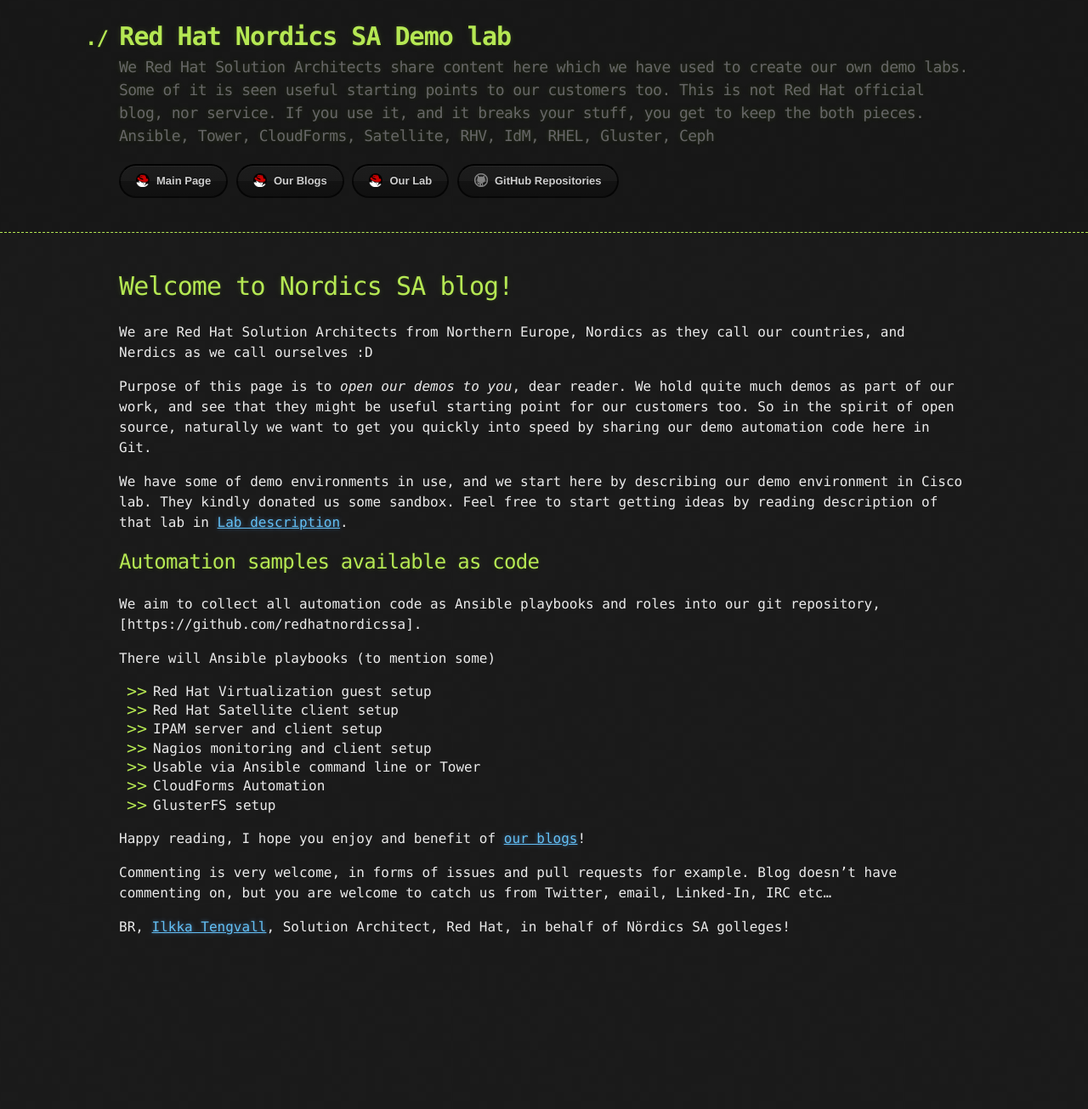
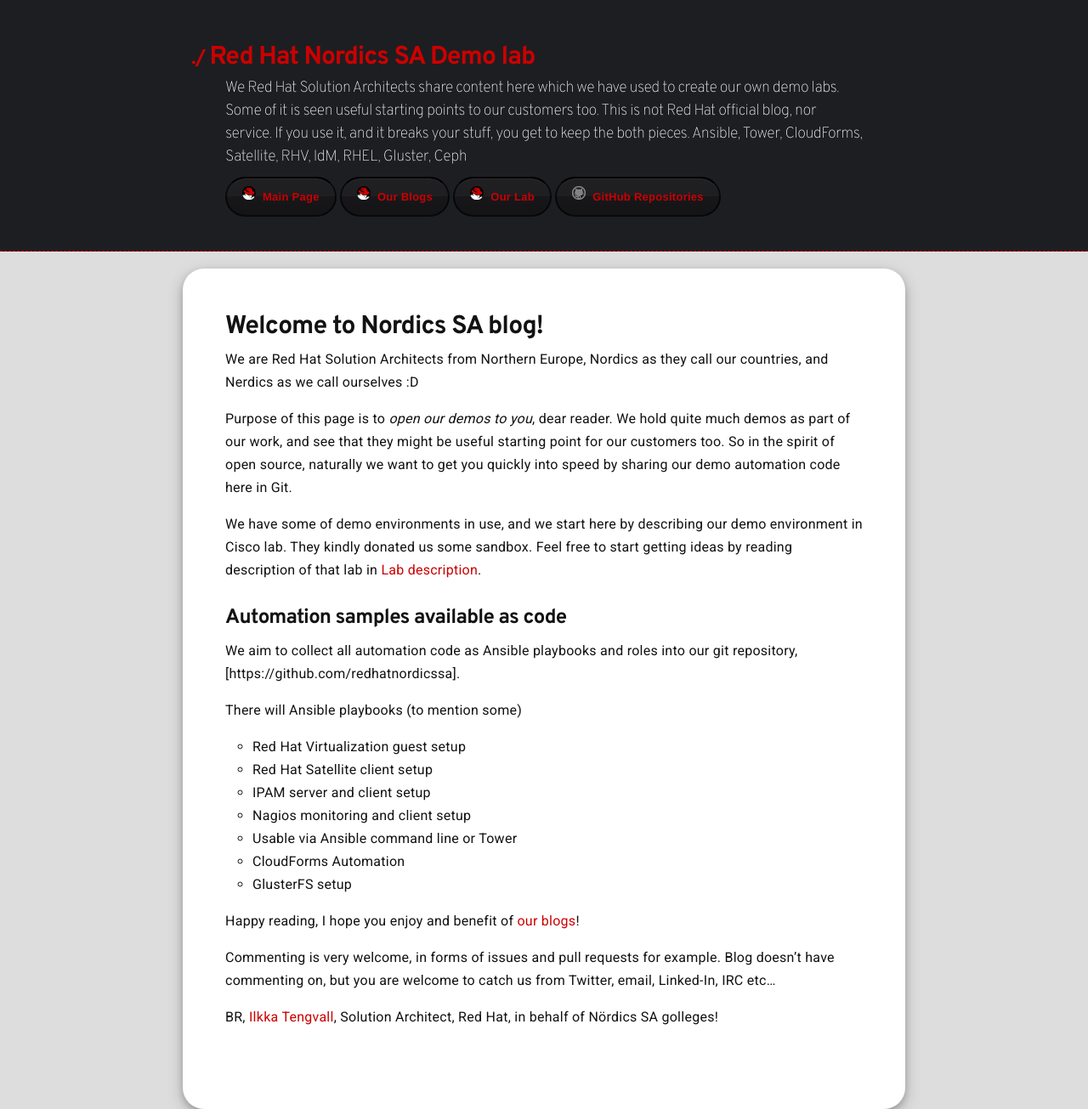
Before and after one commit to RedHatNordicsSA/RedHatNordicsSA.github.io, a Jekyll site: the page built from index.md, in a window 1280 px wide. Shown: the whole page at 85% size. Built offline with Jekyll 4.4.1, drawn with Linux system fonts in a browser that asks for light colours; our own code applies the rules of GitHub Pages for plain Markdown files; before the commit the page ends 1123 px from its top, so only the background shows below that.

Commit message:
Added custom scss styles to the hacker theme

```diff
--- a/_layouts/default.html
+++ b/_layouts/default.html
@@ -12,7 +12,7 @@
   <body>
 
     <header>
-      <div class="container">
+      <div class="container_header">
         <h1>{{ site.title | default: site.github.repository_name }}</h1>
         <h2>{{ site.description | default: site.github.project_tagline }}</h2>
 
--- a/assets/css/style.scss
+++ b/assets/css/style.scss
@@ -2,3 +2,243 @@
 ---
 
 @import 'jekyll-theme-hacker';
+@import url(https://fonts.googleapis.com/css?family=Inconsolata|Overpass:100,400,700|Roboto:400,700);
+
+body {
+  margin: 0;
+  padding: 0;
+  background: #dddddd;
+  color: #121212;
+  font-size: 16px;
+  line-height: 27px;
+  letter-spacing: 0.26px;
+  font-family: 'Roboto', sans-serif;
+}
+
+/*
+header
+*/
+
+header {
+  background: #1d1e22;
+  width: 100%;
+  border-bottom: 1px dashed #cc0000; //header;
+  margin: 0 0 20px 0;
+}
+
+.container_header {
+  width: 90%;
+  max-width: 750px;
+  margin: 0 auto;
+  background: #1d1e22;
+  padding: 25px 50px 0px 50px;
+}
+
+header h1 {
+  font-size: 30px;
+  line-height: 1.5;
+  margin: 0 0 0 -40px;
+  font-weight: bold;
+  font-family: 'Overpass', sans-serif;
+  color: #cc0000;
+  letter-spacing: -1px;
+  -webkit-font-smoothing: antialiased;
+  margin-top: 0px;
+  margin-bottom: 0px;
+  text-shadow: none;
+}
+
+header h1:before {
+  content: "./ ";
+  font-size: 24px;
+}
+
+header h2 {
+  margin-top: 0px;
+  margin-bottom: 0px;
+  font-size: 18px;
+  font-weight: 100;
+  font-family: 'Overpass', sans-serif;
+  color: #fff;
+  text-shadow: none;
+  padding-bottom: 10px;
+}
+
+/*
+body
+*/
+.container {
+  width: 90%;
+  max-width: 750px;
+  margin: 0 auto;
+  background: #fff;
+  padding: 25px 50px 75px 50px;
+  border-radius: 25px;
+  box-shadow: 0 4px 8px 0 rgba(0, 0, 0, 0.2), 0 6px 20px 0 rgba(0, 0, 0, 0.19);
+}
+
+hr {
+  height: 0;
+  border: 0;
+  border-bottom: 1px dashed #cc0000;
+  color: #cc0000;
+}
+
+h1, h2, h3, h4, h5, h6 {
+  font-weight: bold;
+  font-family: 'Overpass', sans-serif;
+  color: #121212;
+  letter-spacing: -0.03em;
+  margin-top: 30px;
+  margin-bottom: -5px;
+  text-shadow: none;
+}
+
+/*
+Code
+*/
+pre, code {
+  font-family: 'Inconsolata', monospace;
+  background-color: #2b2b2b;
+  color: #fff;
+  line-height: 1.5;
+  font-size: 18;
+  -webkit-border-radius: 5px;
+  -moz-border-radius: 5px;
+  border-radius: 5px;
+}
+
+pre {
+  padding: 10px;
+  -webkit-box-shadow: inset 0 1px 10px rgba(0,0,0,0.3), 0 1px 0 rgba(255,255,255,0.1), 0 -1px 0 rgba(0,0,0,0.5);
+  -moz-box-shadow: inset 0 1px 10px rgba(0,0,0,0.3), 0 1px 0 rgba(255,255,255,0.1), 0 -1px 0 rgba(0,0,0,0.5);
+  box-shadow: inset 0 1px 10px rgba(0,0,0,0.3), 0 1px 0 rgba(255,255,255,0.1), 0 -1px 0 rgba(0,0,0,0.5);
+  overflow: auto;
+}
+
+code {
+  padding: 3px;
+  margin: 0 3px;
+  -webkit-box-shadow: inset 0 1px 10px rgba(0,0,0,0.3), 0 1px 0 rgba(255,255,255,0.1), 0 -1px 0 rgba(0,0,0,0.5);
+  -moz-box-shadow: inset 0 1px 10px rgba(0,0,0,0.3), 0 1px 0 rgba(255,255,255,0.1), 0 -1px 0 rgba(0,0,0,0.5);
+  box-shadow: inset 0 1px 10px rgba(0,0,0,0.3), 0 1px 0 rgba(255,255,255,0.1), 0 -1px 0 rgba(0,0,0,0.5);
+}
+
+pre code {
+  display: block;
+  box-shadow: none;
+}
+
+/* Links
+   a, a:hover, a:visited
+*/
+
+a:link {
+  color: #cc0000;
+  text-decoration: none;
+  text-shadow: none;
+}
+
+a:visited {
+  color: #cc0000;
+  text-decoration: none;
+  text-shadow: none;
+}
+
+a:hover {
+  color: #0074D9;
+  text-decoration: underline;
+  text-shadow: none;
+}
+
+a:active {
+  color: #0074D9;
+  text-decoration: underline;
+  text-shadow: none;
+}
+
+/*
+list
+*/
+li {
+  line-height: 27px;
+}
+
+ul {
+  padding-left: 2rem;
+  list-style-type: circle;
+}
+
+ul li {
+  list-style-type: circle;
+  list-style-image: none;
+}
+
+/*
+blockquote
+*/
+
+blockquote {
+  color: rgba(204, 0, 0, 0.6);
+  padding-left: 10px;
+  border-left: 1px dotted #cc0000;
+}
+
+/*
+custom markdowns, must use inline html to use them
+*/
+notify {
+  background-color: rgba(204, 0, 0, 0.1);
+  color: rgba(204, 0, 0, 0.8);
+  padding: 10px 50px 10px 50px;
+  border-top:1px dotted #cc0000;
+  border-bottom:1px dotted #cc0000;
+  display: block;
+  -webkit-font-smoothing: antialiased;
+}
+
+c {
+  font-family: 'Inconsolata', monospace;
+  background-color: #2b2b2b;
+  color: #fff;
+  max-width: 100%;
+  overflow-x: auto;
+  vertical-align: middle;
+  -webkit-border-radius: 5px;
+  -moz-border-radius: 5px;
+  border-radius: 5px;
+  -webkit-box-shadow: inset 0 1px 10px rgba(0,0,0,0.3), 0 1px 0 rgba(255,255,255,0.1), 0 -1px 0 rgba(0,0,0,0.5);
+  -moz-box-shadow: inset 0 1px 10px rgba(0,0,0,0.3), 0 1px 0 rgba(255,255,255,0.1), 0 -1px 0 rgba(0,0,0,0.5);
+  box-shadow: inset 0 1px 10px rgba(0,0,0,0.3), 0 1px 0 rgba(255,255,255,0.1), 0 -1px 0 rgba(0,0,0,0.5);
+  padding: 2px 5px 2px 5px;
+  white-space: nowrap;
+  display: inline;
+}
+
+banner_h {
+	position: relative;
+	width: 100%;
+	font-size: 1.5em;
+	font-weight: bold;
+	padding: 6px 20px 6px 70px;
+	margin: 30px 10px 10px -70px;
+	color: #fff;
+	background-color: #cc0000;
+	-webkit-box-shadow: 0px 2px 4px #888;
+	-moz-box-shadow: 0px 2px 4px #888;
+        box-shadow: 0 4px 8px 0 rgba(0, 0, 0, 0.2), 0 6px 20px 0 rgba(0, 0, 0, 0.19);
+        border-radius: 0px 5px 5px 0px;
+}
+
+banner_h:after
+{
+	content: ' ';
+	position: absolute;
+	width: 0;
+	height: 0;
+	left: 0px;
+	top: 100%;
+	border-width: 5px 10px;
+	border-style: solid;
+	border-color: #820000 #820000 transparent transparent;
+}
```
